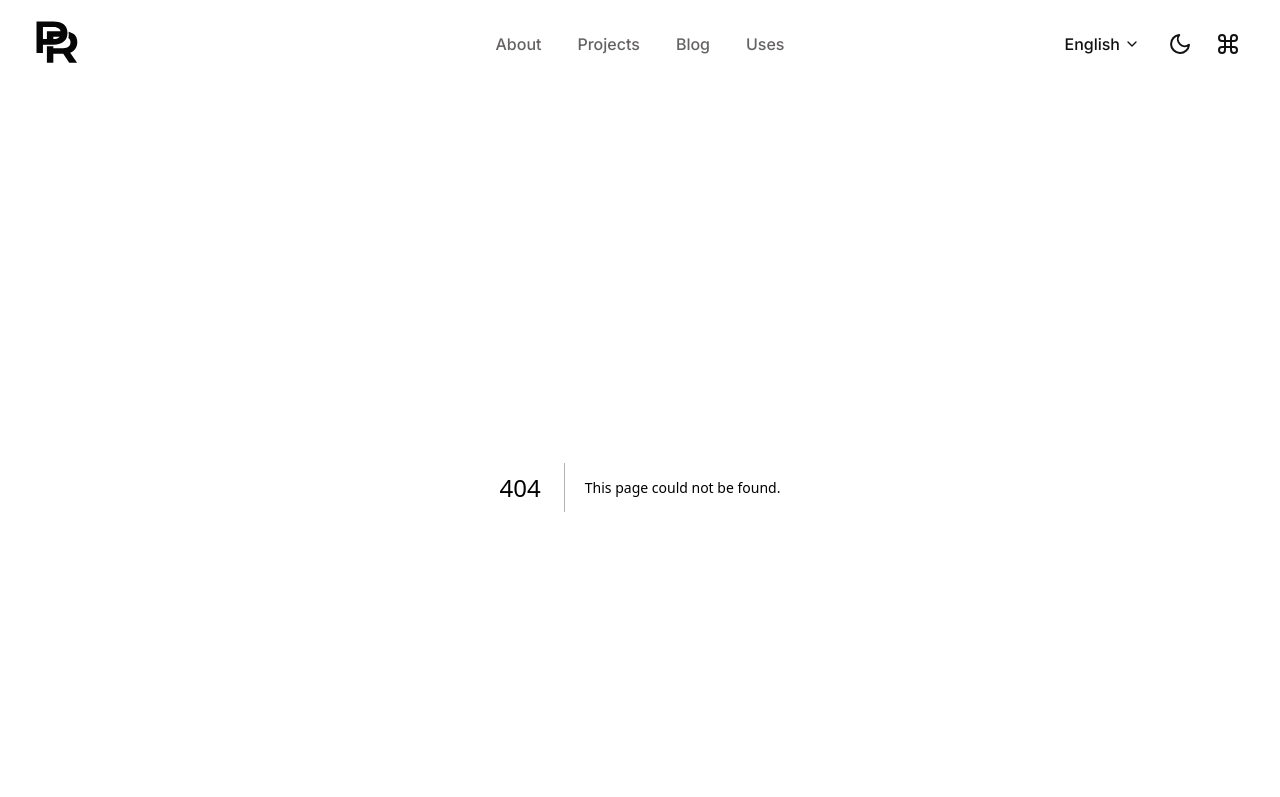
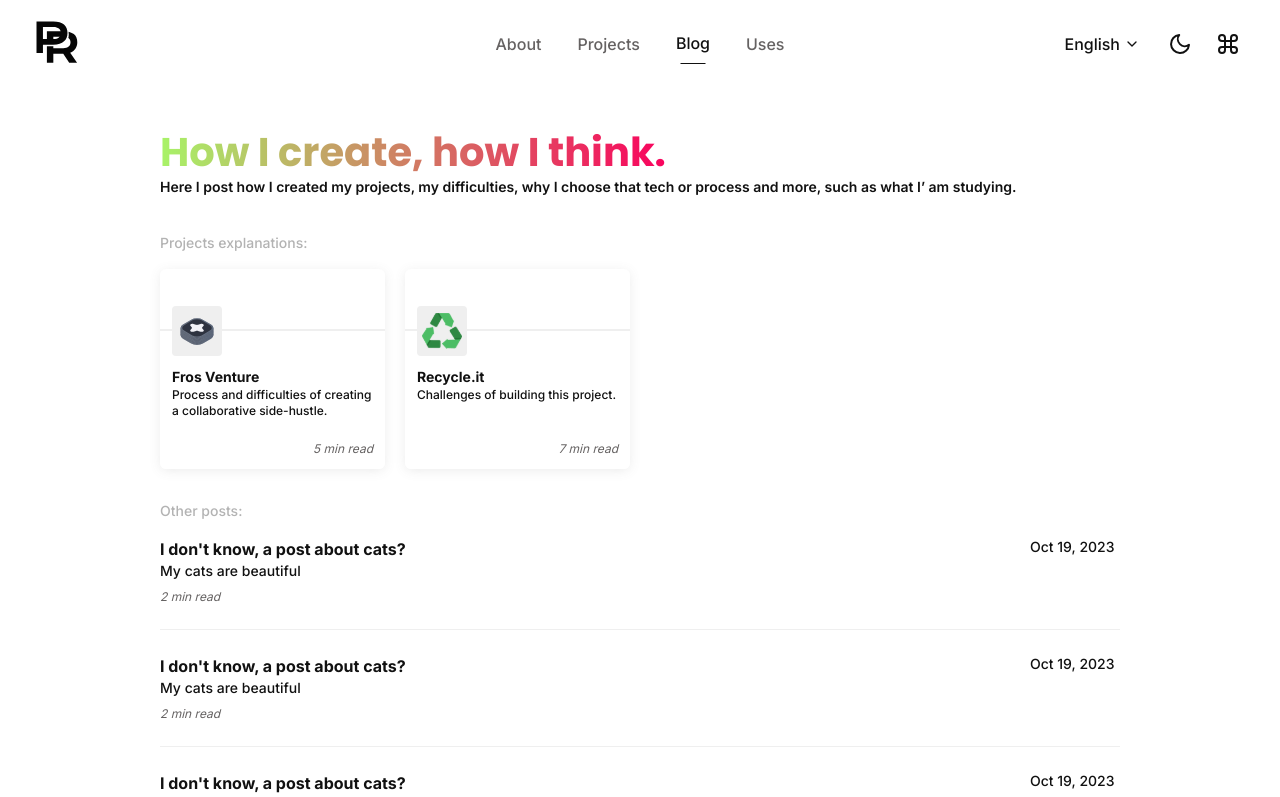
Before and after one commit to PietroRhyan/portfolio, a Next.js app: page /blog in a window 1280 px wide. Before the commit this address had no page. Shown: the top 797 px of the page. Built offline with nearby package versions, Linux system fonts and the light colour scheme.

Commit message:
feat: add blog page

```diff
--- /dev/null
+++ b/src/app/blog/page.tsx
@@ -0,0 +1,75 @@
+import { ProjectPost } from '@/components/ProjectPost'
+import frosVentureLogo from '../../../public/projects-images/fros-logo.svg'
+import recycleItLogo from '../../../public/projects-images/recycleit-logo.svg'
+import { Post } from '@/components/Post'
+
+export default function Blog() {
+  return (
+    <main className="max-w-5xl mt-10 mb-20 mx-auto px-4 sm:px-8">
+      <div className="mb-9">
+        <h2 className="text-poppins font-bold leading-tight text-3xl custom-lgp:text-[40px] text-transparent bg-clip-text w-fit bg-gradient-to-r from-[#A8F368] via-[#D17B63] to-[#F9035E]">
+          How I create, how I think.
+        </h2>
+        <h4 className="text-xs sm:text-sm font-semibold">
+          Here I post how I created my projects, my difficulties, why I choose
+          that tech or process and more, such as what I’ am studying.
+        </h4>
+      </div>
+
+      <section className="mb-8">
+        <h4 className="text-xs sm:text-sm font-medium text-text-lightgray mb-4">
+          Projects explanations:
+        </h4>
+
+        <div className="grid grid-cols-1 custom-sm:grid-cols-2 md:grid-cols-3 lgp:grid-cols-4 gap-5">
+          <ProjectPost
+            title="Fros Venture"
+            description="Process and difficulties of creating a collaborative side-hustle."
+            logo={frosVentureLogo}
+            postURL="#"
+            readTime="5 min read"
+          />
+          <ProjectPost
+            title="Recycle.it"
+            description="Challenges of building this project."
+            logo={recycleItLogo}
+            postURL="#"
+            readTime="7 min read"
+          />
+        </div>
+      </section>
+
+      <section>
+        <h4 className="text-xs sm:text-sm font-medium text-text-lightgray mb-4">
+          Other posts:
+        </h4>
+
+        <div className="flex flex-col gap-6">
+          <Post
+            title="I don't know, a post about cats?"
+            description="My cats are beautiful"
+            createdAt="Oct 19, 2023"
+            readTime="2 min read"
+            postURL="#"
+          />
+          <Post
+            title="I don't know, a post about cats?"
+            description="My cats are beautiful"
+            createdAt="Oct 19, 2023"
+            readTime="2 min read"
+            postURL="#"
+          />
+          <Post
+            title="I don't know, a post about cats?"
+            description="My cats are beautiful"
+            createdAt="Oct 19, 2023"
+            readTime="2 min read"
+            postURL="#"
+            className="last:border-none"
+            isLastPost
+          />
+        </div>
+      </section>
+    </main>
+  )
+}
--- a/src/components/Navbar/CentralMenu/index.tsx
+++ b/src/components/Navbar/CentralMenu/index.tsx
@@ -21,7 +21,7 @@ export const menus: MenuType[] = [
   },
   {
     title: 'Blog',
-    route: '#',
+    route: '/blog',
   },
   {
     title: 'Uses',
--- a/src/components/Navbar/MobileSideMenu/index.tsx
+++ b/src/components/Navbar/MobileSideMenu/index.tsx
@@ -26,7 +26,7 @@ export const menus: MenuType[] = [
   },
   {
     title: 'Blog',
-    route: '#',
+    route: '/blog',
     icon: <FiEdit2 size={16} />,
   },
   {
--- /dev/null
+++ b/src/components/Post/index.tsx
@@ -0,0 +1,41 @@
+import Link from 'next/link'
+import { ComponentProps } from 'react'
+
+interface PostProps extends ComponentProps<'article'> {
+  title: string
+  description: string
+  postURL: string
+  createdAt: string
+  readTime: string
+  isLastPost?: boolean
+}
+
+export function Post({
+  title,
+  description,
+  postURL,
+  createdAt,
+  readTime,
+  isLastPost,
+}: PostProps) {
+  return (
+    <article
+      data-lastPost={isLastPost || false}
+      className="flex flex-col data-[lastPost=false]:border-b pb-6 data-[lastPost=false]:border-lightgray gap-4 custom-sm:flex-row custom-sm:gap-0 justify-between"
+    >
+      <div className="flex flex-col">
+        <Link
+          href={postURL}
+          className="text-sm sm:text-base font-bold hover:underline hover:underline-offset-2"
+        >
+          {title}
+        </Link>
+        <p className="text-xs sm:text-sm font-medium mb-2">{description}</p>
+        <span className="text-xs italic text-text-gray">{readTime}</span>
+      </div>
+      <span className="text-xs min-w-[90px] custom-sm:text-sm font-medium">
+        {createdAt}
+      </span>
+    </article>
+  )
+}
--- /dev/null
+++ b/src/components/ProjectPost/index.tsx
@@ -0,0 +1,39 @@
+import Image from 'next/image'
+import Link from 'next/link'
+
+interface ProjectPostProps {
+  title: string
+  description: string
+  readTime?: string
+  logo: string
+  postURL: string
+}
+
+export function ProjectPost({
+  title,
+  description,
+  readTime,
+  logo,
+  postURL,
+}: ProjectPostProps) {
+  return (
+    <div className="min-w-[225px] max-w-[300px] overflow-hidden h-[200px] rounded-[6px] shadow-project-card bg-white flex flex-col justify-end">
+      <div className="w-full h-[140px] p-3 bg-white flex flex-col justify-between border-t-2 border-lightgray relative">
+        <div className="absolute bg-lightgray rounded top-0 -translate-y-1/2 w-[50px] h-[50px] flex items-center justify-center">
+          <Image src={logo} alt={title} width={40} height={40} priority />
+        </div>
+        <Link href={postURL} className="pt-6 group">
+          <h4 className="text-sm font-bold group-hover:underline group-hover:underline-offset-2">
+            {title}
+          </h4>
+          <p className="text-xs font-medium min-h-[50px]">{description}</p>
+        </Link>
+        {readTime ? (
+          <span className="text-xs text-text-gray italic text-right">
+            {readTime}
+          </span>
+        ) : null}
+      </div>
+    </div>
+  )
+}
```
